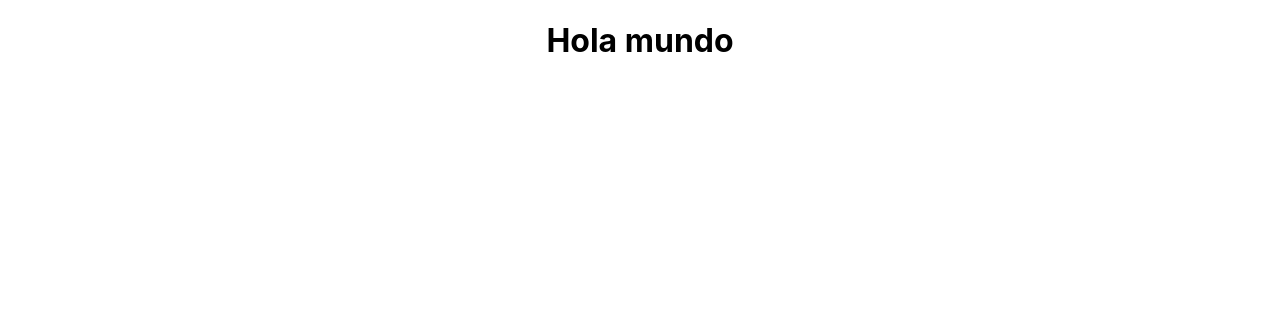
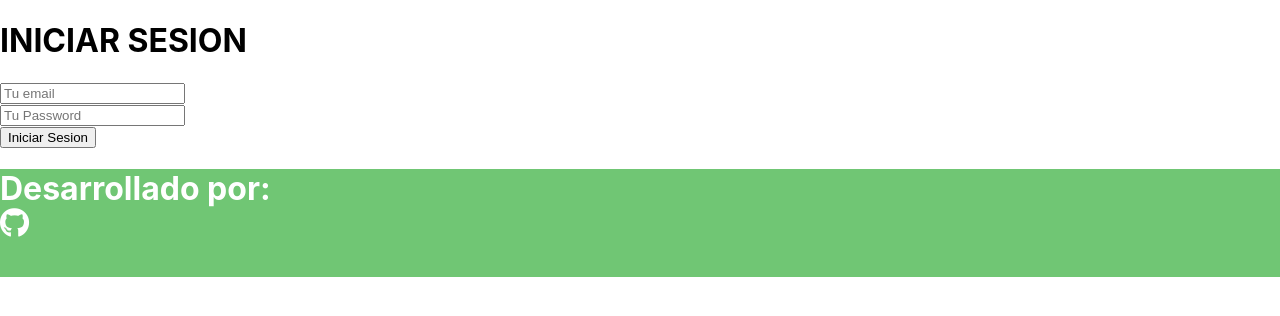
Before and after one commit to Fernaandaa/Inventory-system, a React (Create React App) app in the folder mercatodo/: page / in a window 1280 px wide. Shown: the top 316 px of the page. Built offline with nearby package versions, Linux system fonts and the light colour scheme.

Commit message:
angie commit

```diff
--- a/mercatodo/public/index.html
+++ b/mercatodo/public/index.html
@@ -1,43 +1,22 @@
 <!DOCTYPE html>
 <html lang="en">
+
 <head>
   <meta charset="utf-8" />
   <link rel="icon" href="%PUBLIC_URL%/favicon.ico" />
   <meta name="viewport" content="width=device-width, initial-scale=1" />
   <meta name="theme-color" content="#000000" />
-    <meta
-      name="description"
-      content="Web site created using create-react-app"
-    />
-    <link rel="apple-touch-icon" href="%PUBLIC_URL%/logo192.png" />
-    <!--
-      manifest.json provides metadata used when your web app is installed on a
-      user's mobile device or desktop. See https://developers.google.com/web/fundamentals/web-app-manifest/
-    -->
-    <link rel="manifest" href="%PUBLIC_URL%/manifest.json" />
-    <!--
-      Notice the use of %PUBLIC_URL% in the tags above.
-      It will be replaced with the URL of the `public` folder during the build.
-      Only files inside the `public` folder can be referenced from the HTML.
+  <meta name="description" content="Web site created using create-react-app" />
+  <link rel="stylesheet" href="https://use.fontawesome.com/releases/v5.14.0/css/all.css" crossorigin="anonymous" />
 
-      Unlike "/favicon.ico" or "favicon.ico", "%PUBLIC_URL%/favicon.ico" will
-      work correctly both with client-side routing and a non-root public URL.
-      Learn how to configure a non-root public URL by running `npm run build`.
-    -->
+
   <title>React App</title>
 </head>
+
 <body>
-    <noscript>You need to enable JavaScript to run this app.</noscript>
+
   <div id="root"></div>
-    <!--
-      This HTML file is a template.
-      If you open it directly in the browser, you will see an empty page.
 
-      You can add webfonts, meta tags, or analytics to this file.
-      The build step will place the bundled scripts into the <body> tag.
+</body>
 
-      To begin the development, run `npm start` or `yarn start`.
-      To create a production bundle, use `npm run build` or `yarn build`.
-    -->
-  </body>
 </html>
--- a/mercatodo/src/App.js
+++ b/mercatodo/src/App.js
@@ -1,11 +1,16 @@
 
 import './App.css';
+import Footer from './components/Footer/Footer'
+import Login from './components/Login/Login'
 
 function App() {
   return (
-    <div className="App">
-      <h1>Hola mundo</h1>
-    </div>
+    <>
+
+    <Login/>
+    <Footer/>
+    </>
+
   );
 }
 
--- /dev/null
+++ b/mercatodo/src/components/Footer/Footer.css
@@ -0,0 +1,13 @@
+.container-footer {
+  margin-top: 20px;
+  background-color: rgb(77, 184, 82, 80%);
+}
+.title-footer {
+  color: white;
+}
+.github {
+  display: block;
+  cursor: pointer;
+  color: white;
+  font-size: 30px;
+}
--- /dev/null
+++ b/mercatodo/src/components/Footer/Footer.jsx
@@ -0,0 +1,15 @@
+import React from "react";
+import './Footer.css'
+
+
+const Footer = () => {
+    return (
+        <div className="container-footer">
+        <h1 className="title-footer">Desarrollado por:
+        <i className="fab fa-github github"></i> <br />
+        </h1>
+        </div>
+     );
+}
+
+export default Footer;
--- a/mercatodo/src/components/Login.jsx
+++ /dev/null
@@ -1 +0,0 @@
-<h1>hlola rama</h1>
--- /dev/null
+++ b/mercatodo/src/components/Login/Login.jsx
@@ -0,0 +1,77 @@
+import React, { useState } from "react";
+import "./Login.css";
+
+const Login = () => {
+
+    //State para iniciar sesion
+    const [usuario, setGuardarUsuario] = useState({
+        email: '',
+        password: ''
+    });
+
+    //Extraer del usuario
+
+    const {email, password} = usuario;
+
+    const onChange = e => {
+        setGuardarUsuario({
+            ...usuario,
+            [e.target.name]: e.target.value
+        })
+
+    }
+
+
+    //Cuando el usuario quiere iniciar sesion
+     const onSubmit = e => {
+         e.preventDefault();
+     }
+
+
+    return (
+        <>
+        <div className="form-usuario">
+            <div className="contenedor-form sombra-dark">
+                <h1>INICIAR SESION</h1>
+
+                <form
+                    onSubmit={onSubmit}
+
+                >
+                    <div className="campo-form">
+
+                        <input type="text"
+                            id="email"
+                            name="email"
+                            placeholder="Tu email"
+                            value={email}
+                            onChange={onChange}
+                        />
+                    </div>
+                    <div className="campo-form">
+                        <input type="password"
+                            id="password"
+                            name="password"
+                            placeholder="Tu Password"
+                            value={password}
+                            onChange={onChange}
+                        />
+                    </div>
+                    <div className="campo">
+                        <input className="btn btn-primario btn-block" type="submit" value="Iniciar Sesion" />
+                    </div>
+
+                </form>
+            </div>
+
+        </div>
+
+        </>
+
+    );
+
+
+
+}
+
+export default Login;
```
Also changed, not shown: mercatodo/src/components/Login/Login.css (added), 1 other file (tests, documents, lock files or other folders). Lines whose indentation alone changed are shown as unchanged.
